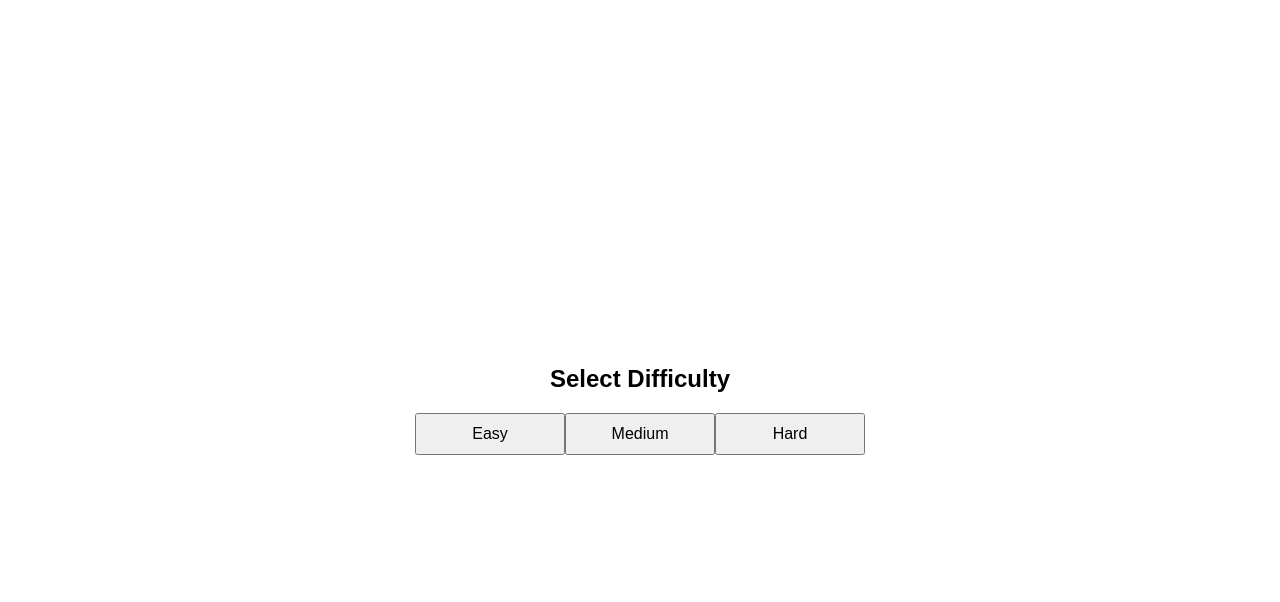
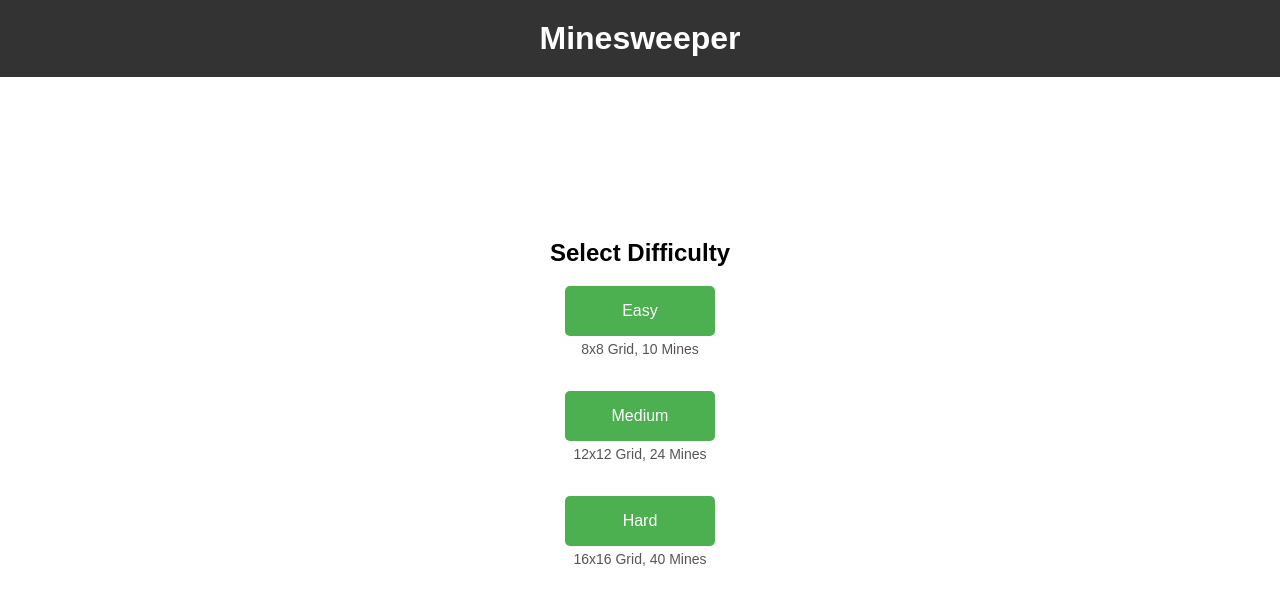
Before and after one commit to mohaddishashmi/minesweeper, a React (Create React App) app in the folder minesweeper/frontend/: page / in a window 1280 px wide. Shown: the top 602 px of the page. Built offline with nearby package versions, Linux system fonts and the light colour scheme.

Commit message:
Pretty up Selection Screen. Fix CSS Issues

```diff
--- a/minesweeper/frontend/src/App.jsx
+++ b/minesweeper/frontend/src/App.jsx
@@ -1,12 +1,13 @@
 import React, { useState } from 'react';
 import DifficultySelector from './components/DifficultySelector';
 import Board from './components/Board';
-
+import Header from './components/Header'
 function App() {
   const [difficulty, setDifficulty] = useState(null);
 
   return (
     <div className="App">
+      <Header />
       {!difficulty ? (
         <DifficultySelector setDifficulty={setDifficulty} />
       ) : (
--- a/minesweeper/frontend/src/components/Board.jsx
+++ b/minesweeper/frontend/src/components/Board.jsx
@@ -44,7 +44,6 @@ export default function GameBoard({ difficulty }) {
 
   return (
     <div className="game-container">
-      <h2>Minesweeper</h2>
       <div
         className="game-board"
         style={{
--- a/minesweeper/frontend/src/components/DifficultySelector.jsx
+++ b/minesweeper/frontend/src/components/DifficultySelector.jsx
@@ -4,12 +4,20 @@ export default function DifficultySelector({ setDifficulty }) {
     return (
       <div className="difficulty-selector">
         <h2>Select Difficulty</h2>
-            <div classname="button-container">
+        <div className="button-container">
+          <div className="difficulty-option">
             <button onClick={() => setDifficulty("easy")}>Easy</button>
+            <p className="difficulty-description">8x8 Grid, 10 Mines</p>
+          </div>
+          <div className="difficulty-option">
             <button onClick={() => setDifficulty("medium")}>Medium</button>
+            <p className="difficulty-description">12x12 Grid, 24 Mines</p>
+          </div>
+          <div className="difficulty-option">
             <button onClick={() => setDifficulty("hard")}>Hard</button>
+            <p className="difficulty-description">16x16 Grid, 40 Mines</p>
           </div>
-
+        </div>
       </div>
     );
 }
--- /dev/null
+++ b/minesweeper/frontend/src/components/Header.jsx
@@ -0,0 +1,11 @@
+import React from "react";
+
+const Header = () => {
+  return (
+    <div className="header">
+      <h1>Minesweeper</h1>
+    </div>
+  );
+};
+
+export default Header;
--- a/minesweeper/frontend/src/index.css
+++ b/minesweeper/frontend/src/index.css
@@ -13,33 +13,76 @@ code {
     monospace;
 }
 
+
+/* Header Styling */
+.header {
+  background-color: #333;
+  color: white;
+  text-align: center;
+  padding: 20px;
+  position: fixed;
+  top: 0;
+  left: 0;
+  right: 0;
+  z-index: 1000;
+  /* Make sure the header stays on top */
+}
+
+.header h1 {
+  margin: 0;
+  font-size: 32px;
+}
+
 /* Difficulty Selector CSS */
 .difficulty-selector {
   display: flex;
   flex-direction: column;
-  /* Stack elements vertically */
   justify-content: center;
-  /* Center content vertically */
   align-items: center;
-  /* Center content horizontally */
-  height: 100vh;
-  /* Make the container take up full height */
+  height: 100%;
+  /* Adjust height to not stretch to full viewport */
   text-align: center;
+  box-sizing: border-box;
 }
 
 .button-container {
   display: flex;
   flex-direction: column;
-  /* Arrange buttons in a column */
-  gap: 10px;
-  /* Add spacing between buttons */
+  gap: 20px;
+  /* Increase gap between buttons */
+}
+.difficulty-option {
+  display: flex;
+  flex-direction: column;
+  align-items: center;
+  /* Center the button and description */
+}
+button {
+  padding: 10px;
+  /* Reduce padding to be uniform */
+  font-size: 16px;
+  cursor: pointer;
+  border: none;
+  border-radius: 5px;
+  background-color: #4CAF50;
+  color: white;
+  transition: background-color 0.3s ease;
+
+  /* Set button size directly */
+  width: 150px;
+  /* Adjust to preferred button width */
+  height: 50px;
+  /* Adjust to preferred button height */
 }
 
-button {
-  width: 150px;
-  padding: 10px;
-  font-size: 16px;
-  cursor: pointer;
+button:hover {
+  background-color: #45a049;
+}
+
+.difficulty-description {
+  margin-top: 5px;
+  font-size: 14px;
+  color: #555;
 }
 
 /* Gameboard Page CSS */
@@ -59,6 +102,7 @@ body {
 .game-container {
   text-align: center;
   background-color: white;
+
   /* Make sure the background is white */
   padding: 20px;
   box-shadow: 0 4px 8px rgba(0, 0, 0, 0.1);
```
Lines whose indentation alone changed are shown as unchanged.
